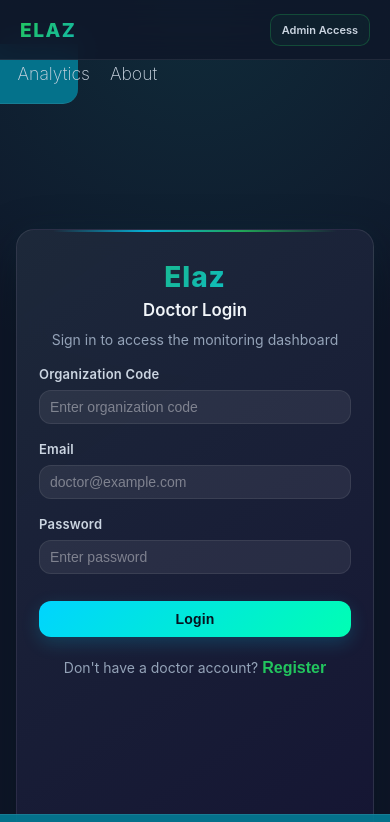
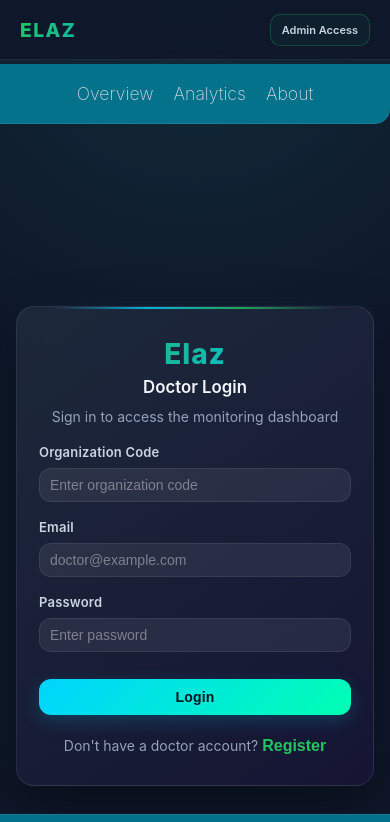
Before and after one commit to Indomitable-Essence/IoT-Health-Monitoring-System, a plain HTML site: page Frontend/doctor-login.html in a window 390 px wide. Shown: the top 822 px of the page. Drawn offline with Linux system fonts and the light colour scheme.

Commit message:
Refactor auth-container and auth-card styles

```diff
--- a/Frontend/doctor-login.css
+++ b/Frontend/doctor-login.css
@@ -472,14 +472,15 @@ form button:active {
 
     .auth-container {
         padding:
-            85px 16px 30px;
+            30px 16px 30px;
     }
 
     .auth-card {
-        width: 520px;
-        height: 650px;
-        padding:30px 22px;
-        border-radius: 18px;
+    width: 100%;
+    max-width: 400px;
+    height: auto;
+    padding: 30px 22px;
+    border-radius: 18px;
     }
 
     .auth-card h1 {
@@ -495,8 +496,8 @@ form button:active {
     justify-content:center;
     align-items:center;
     gap:20px;
-    margin-top:44px;
-    width:20%;
+    margin-top:64px;
+    width:100%;
     min-height:60px;
     padding:15px 20px;
     background:rgba(4, 120, 146, 0.934);
```
